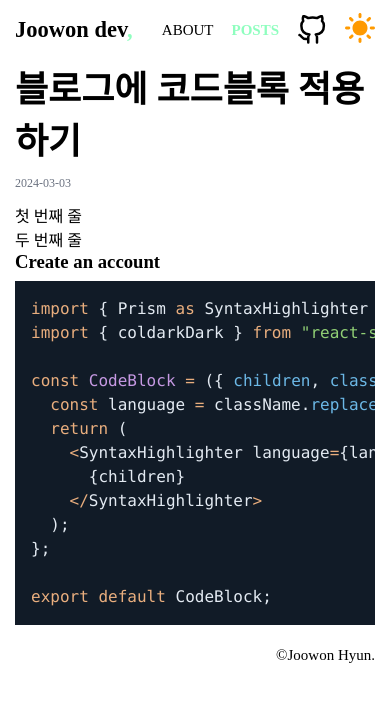
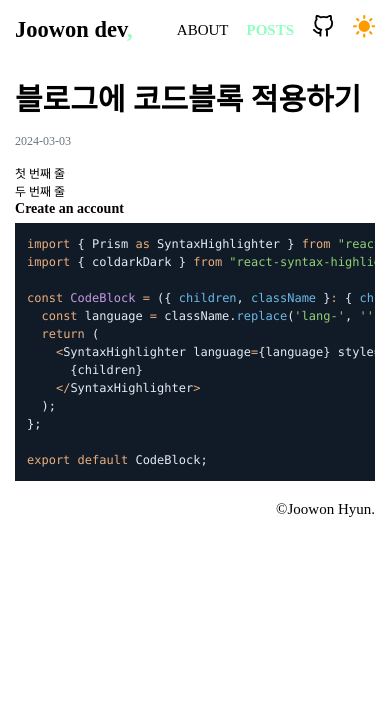
Before and after one commit to joowonhyun/personal-blog, a Next.js app: page /posts/how-to-apply-code-block in a window 390 px wide. Shown: the top 702 px of the page. Built offline with nearby package versions, Linux system fonts and the light colour scheme; no server answers.

Commit message:
style: add reponsive styling

```diff
--- a/app/about/about.module.css
+++ b/app/about/about.module.css
@@ -22,6 +22,7 @@
   font-size: 1.2rem;
   margin-bottom: 2rem;
   font-weight: 500;
+  line-height: 1.8rem;
 }
 .detailed {
   font-size: .8rem;
--- a/app/posts/[slug]/post.module.css
+++ b/app/posts/[slug]/post.module.css
@@ -6,15 +6,15 @@
 }
 
 .title {
-  font-size: 36px;
-  margin-bottom: 12px;
+  font-size: 2rem;
+  margin: 1rem 0;
 }
 
 .date {
-  font-size: 12px;
+  font-size: .8rem;
   color: #6b7280;
-  margin-bottom: 12px;
+  margin-bottom: 1rem;
 }
 .content {
-  font-size: 16px;
+  font-size: .8rem;
 }
--- a/components/NavBar/NavBar.module.css
+++ b/components/NavBar/NavBar.module.css
@@ -39,6 +39,10 @@
   .list {
     gap: 1.2rem;
   }
+  .list svg, .list li button > svg {
+    width: 1.5rem;
+    height: 1.5rem;
+  }
   .list li a, .list li button  {
     height: 2rem;
     line-height: 2rem;
```
